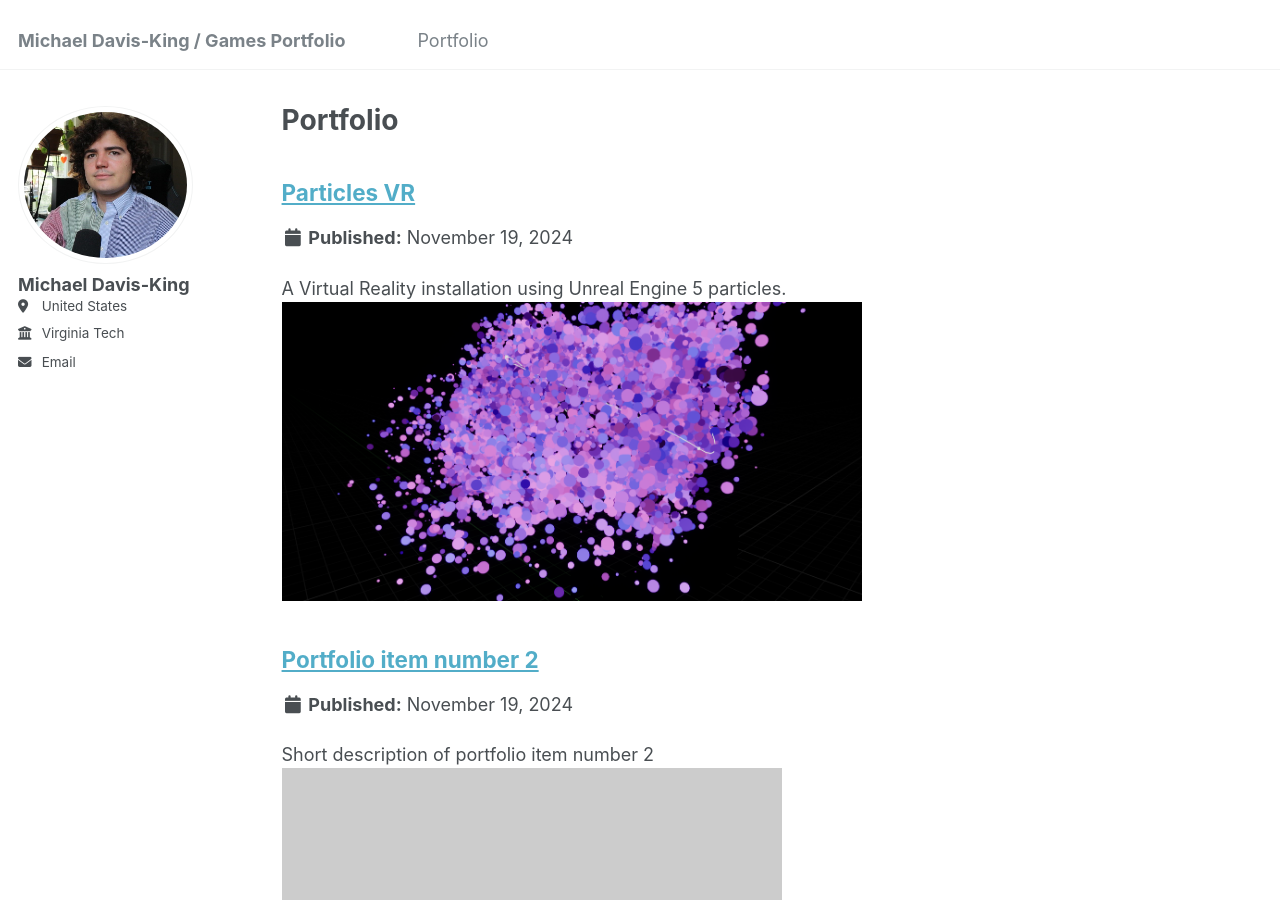
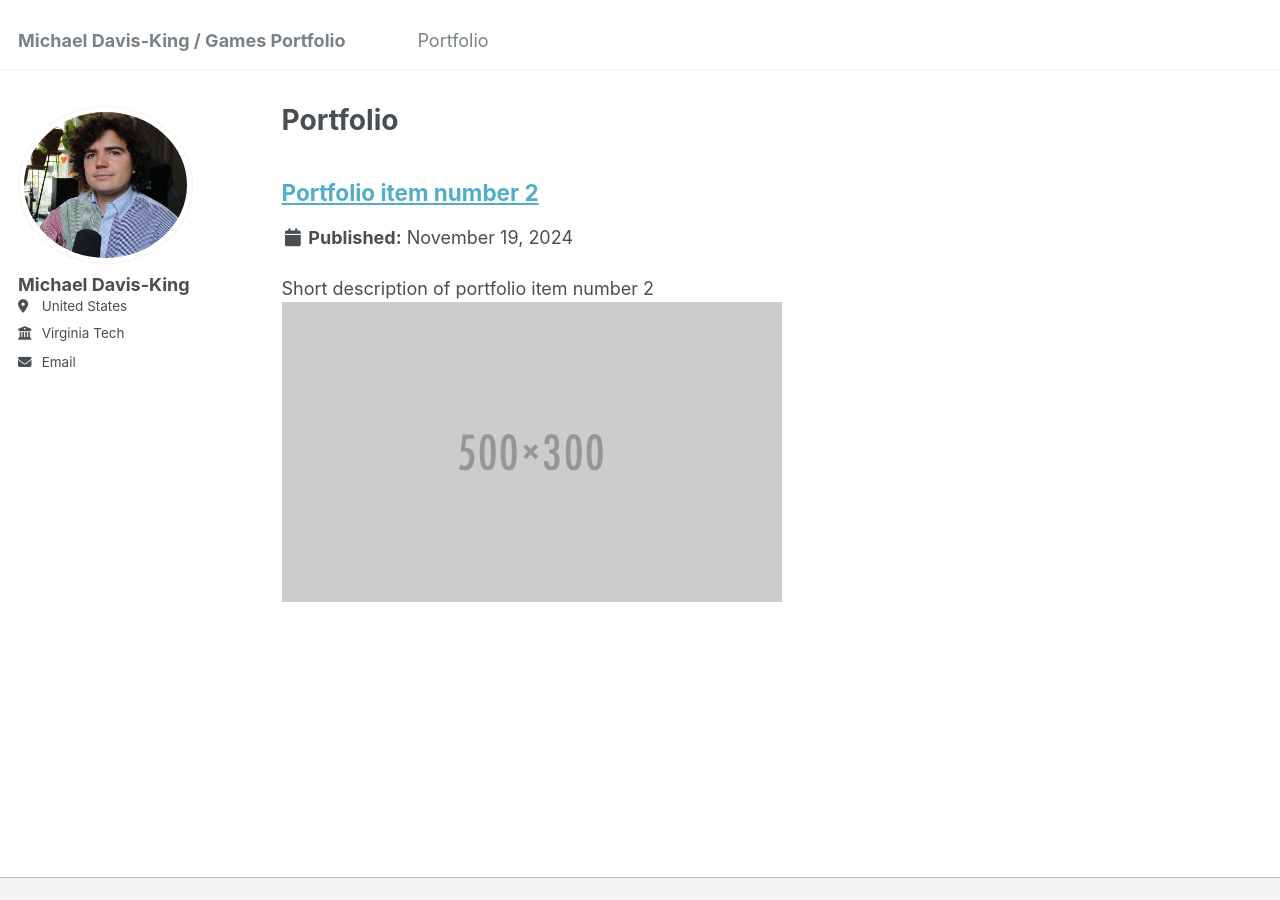
Before and after one commit to michaeldavisking/Games_Portfolio, a Jekyll site: the page built from _pages/portfolio.html, in a window 1280 px wide and 900 px high. Built offline with Jekyll 4.4.1, drawn with Linux system fonts in a browser that asks for light colours.

Commit message:
Update portfolio-1.md

```diff
--- a/_portfolio/portfolio-1.md
+++ b/_portfolio/portfolio-1.md
@@ -1,9 +1,3 @@
----
-title: "Particles VR"
-excerpt: "A Virtual Reality installation using Unreal Engine 5 particles.<br/><img src='../images/par1.png'>"
-collection: portfolio
----
-
 Particles is a interactive Virtual Reality expreince where the guest is able to push around small orbs using their hands.
 
 <video width="320" height="240" controls loop="" muted = "" autoplay="">
```
